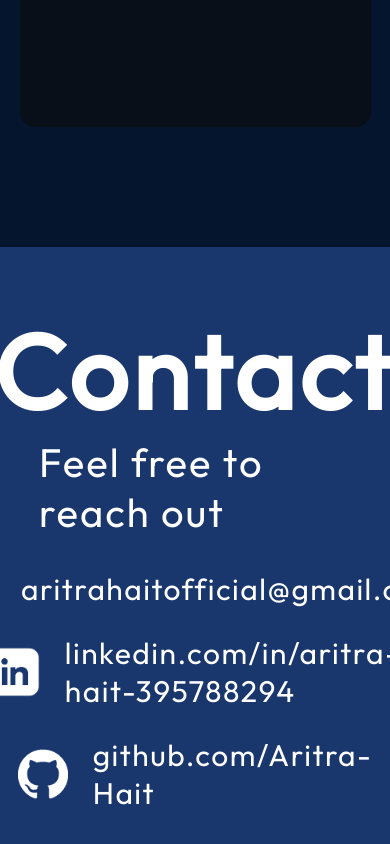
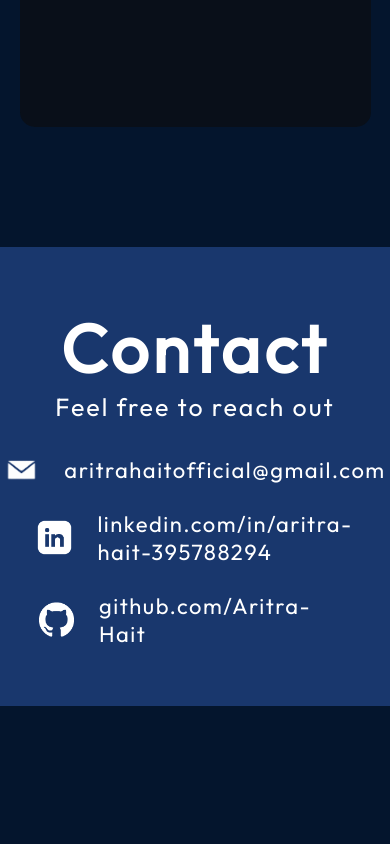
Before and after one commit to Aritra-Hait/Portfolio, a React (Vite) app: page / in a window 390 px wide. Shown: the part 5110-5954 px from the top of the page. After the commit the page ends 5816 px from the top, so only its background shows below. Built offline with nearby package versions, Linux system fonts and the light colour scheme.

Commit message:
Font size responsiveness improved

```diff
--- a/src/components/Contact/Contact.module.css
+++ b/src/components/Contact/Contact.module.css
@@ -60,13 +60,25 @@
     }
 
     .text {
+        font-size: 45px;
         display: flex;
         flex-direction: column;
         align-items: center;
+    }
+
+    .text p {
+        font-size: 25px;
     }
 
     .links {
         align-items: center;
     }
 
+    .link a {
+        font-size: 22px;
+    }
+
+    .link img {
+        width: 35px;
+    }
 }
```
